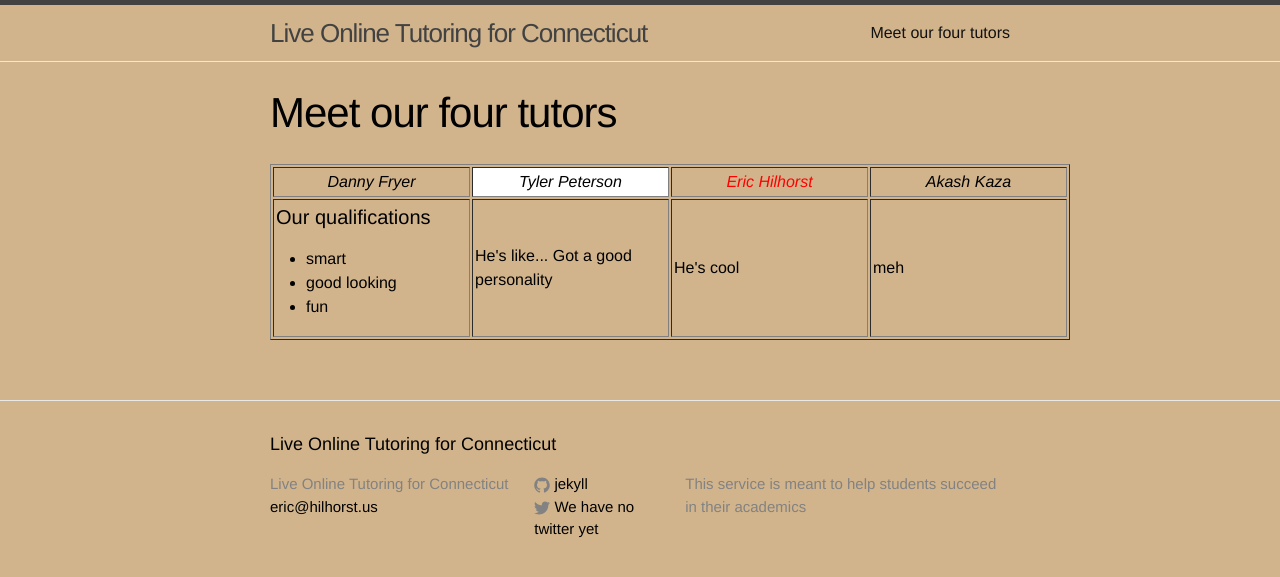
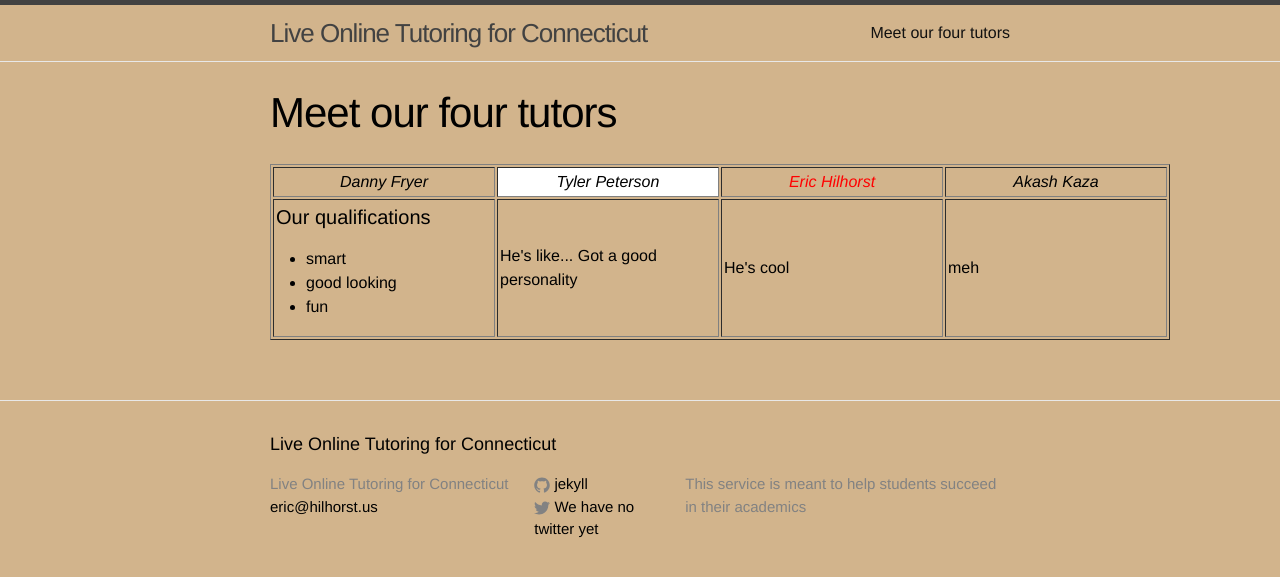
Before and after one commit to pepe454/pepe454.github.io, a Jekyll site: the page built from about.md, in a window 1280 px wide. Shown: the top 577 px of the page. Built offline with Jekyll 4.4.1, drawn with Linux system fonts in a browser that asks for light colours.

Commit message:
Update about.md

```diff
--- a/about.md
+++ b/about.md
@@ -8,7 +8,7 @@ permalink: /about/
 
 <table class= "Table1">
 
-<table width="800" border="1" cellpadding="2">
+<table width="900" border="1" cellpadding="2">
   <tr>
     <td width="25%" align="center"><i>Danny Fryer</i></td>
     <td width="25%" align="center" bgcolor="white"><i>Tyler Peterson</i></td>
```
